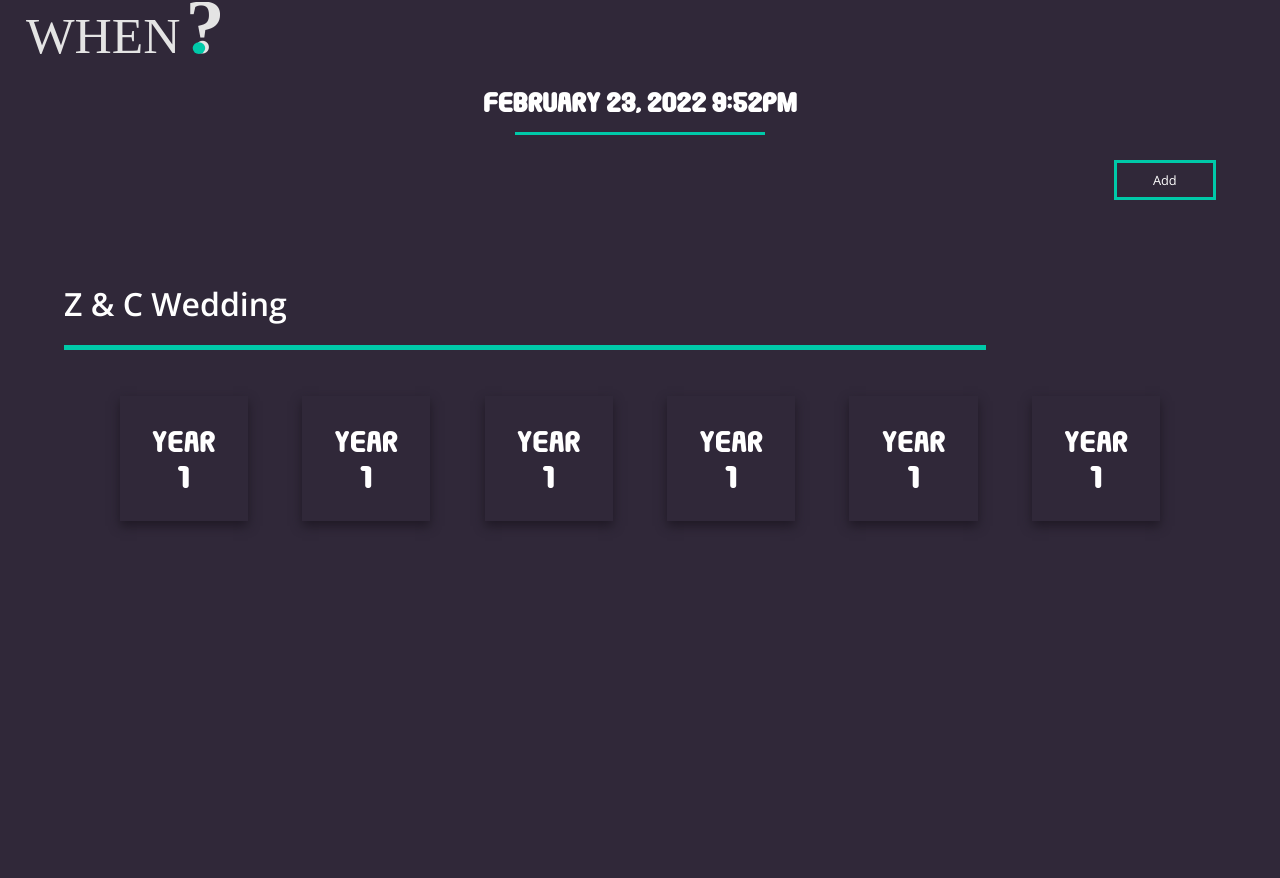
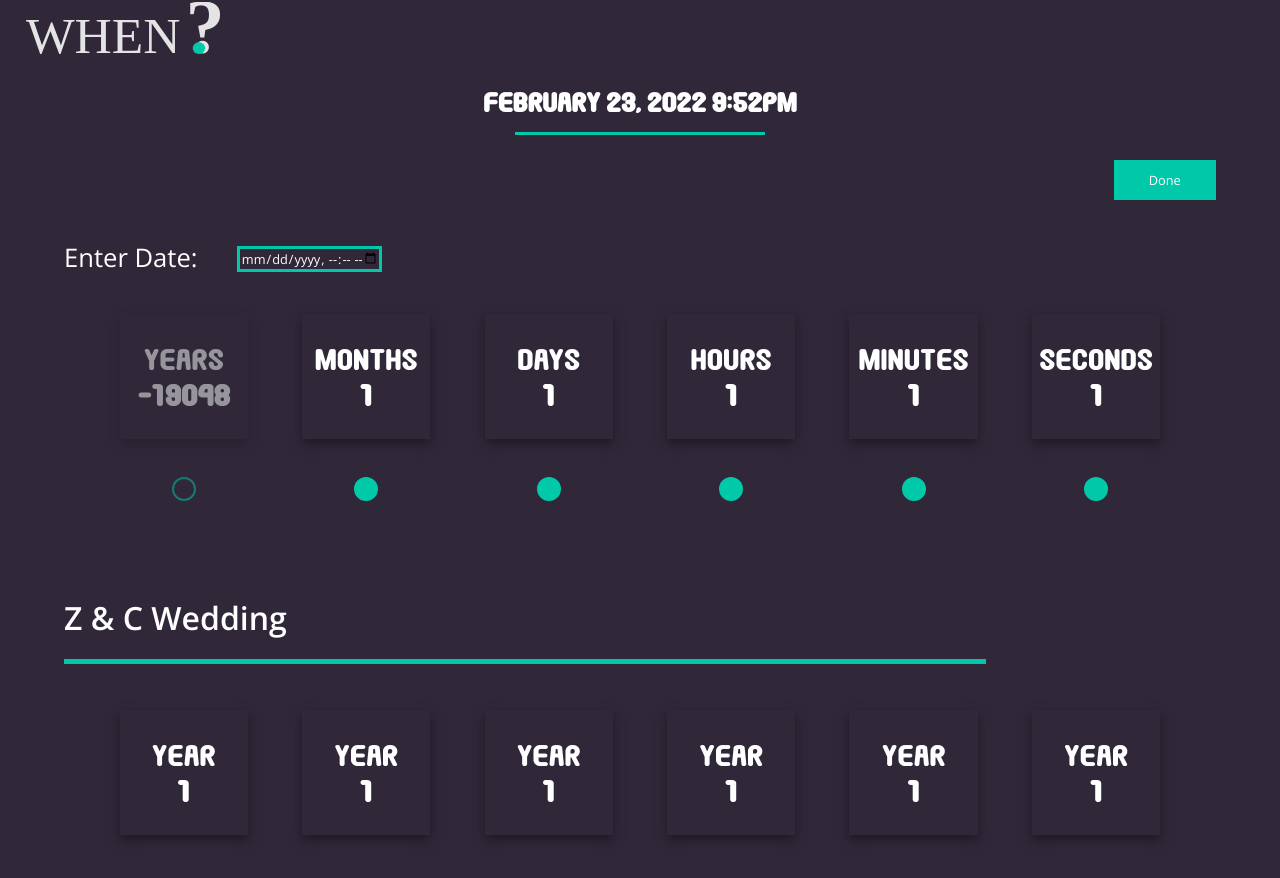
Before and after one commit to z-sanchez/when, a React (Create React App) app in the folder client/: page / in a window 1280 px wide. Both pictures are taken after a click on the button "Add". Shown: the top 878 px of the page. Before the commit the page ends 800 px from the top, so only its background shows below. Built offline with nearby package versions, Linux system fonts and the light colour scheme.

Commit message:
working on countdown function

```diff
--- a/client/src/Assets/Styles/styles.css
+++ b/client/src/Assets/Styles/styles.css
@@ -105,6 +105,24 @@
   width: 100%;
   align-items: flex-start;
 }
+#addCountdown form .countdownBox:hover {
+  opacity: 0.5;
+}
+#addCountdown form .countdownBox:hover .countdownBox__select {
+  background-color: #302839;
+}
+#addCountdown form .countdownBox--off {
+  opacity: 0.5;
+}
+#addCountdown form .countdownBox--off .countdownBox__select {
+  background-color: #302839;
+}
+#addCountdown form .countdownBox--off:hover {
+  opacity: 1;
+}
+#addCountdown form .countdownBox--off:hover .countdownBox__select {
+  background-color: #00C9A9;
+}
 
 #dateEntry {
   display: flex;
@@ -192,11 +210,8 @@
   height: 15px;
   width: 15px;
   border: 2px solid #00C9A9;
+  background-color: #00C9A9;
   border-radius: 50%;
-}
-
-.countdownBox__select:hover {
-  background-color: #00C9A9;
 }
 
 #countdownFlex {
--- a/client/src/Assets/Styles/styles.sass
+++ b/client/src/Assets/Styles/styles.sass
@@ -92,7 +92,6 @@ $accent-green: #00C9A9
 
   .addButton--hover:hover
     background-color: $background
-
   #display
     display: none
     width: 90%
@@ -100,6 +99,18 @@ $accent-green: #00C9A9
     @include centerAligned(column)
     width: 100%
     align-items: flex-start
+    .countdownBox:hover
+      opacity: .5
+      .countdownBox__select
+        background-color: $background
+    .countdownBox--off
+      opacity: .5
+      .countdownBox__select
+        background-color: $background
+    .countdownBox--off:hover
+      opacity: 1
+      .countdownBox__select
+        background-color: $accent-green
 
 
 #dateEntry
@@ -173,10 +184,9 @@ $accent-green: #00C9A9
   height: 15px
   width: 15px
   border: 2px solid $accent-green
+  background-color: $accent-green
   border-radius: 50%
 
-.countdownBox__select:hover
-  background-color: $accent-green
 
 
 
--- a/client/src/Components/AddCountdown.js
+++ b/client/src/Components/AddCountdown.js
@@ -1,4 +1,5 @@
 import React, {useState, useEffect} from "react";
+import CountdownBox from "./CountdownBox";
 
 function AddCountdown() {
 
@@ -13,20 +14,20 @@ function AddCountdown() {
         const form = document.getElementById('display');
         const button = document.getElementById('addButton');
 
-        if (form.style.display === 'none') {
+        if (form.style.display === '') {
             form.style.display = 'block';
-            button.value ="Done";
+            button.value = "Done";
             button.classList.add('addButton--hover');
         }
         else {
-            form.style.display = 'none';
+            form.style.display = '';
             button.style.backgroundColor = "";
             button.value = "Add";
         }
     }
 
     function updateDate() {
-        let date = new Date();
+        let date = document.getElementById('enterDate').value;
         setDate(date);
     }
 
@@ -41,13 +42,7 @@ function AddCountdown() {
                     <input type="datetime-local" name="date_entry" id="enterDate" onChange={updateDate}/>
                 </div>
                 <div className="countdownBoxFlex">
-                    <div className="countdownBox">
-                        <div className="countdownBox__count">
-                            <p>Years</p>
-                            <h1>1</h1>
-                        </div>
-                        <div className="countdownBox__select"/>
-                    </div>
+                    <CountdownBox select={true} time={"year"} date={date}/>
                     <div className="countdownBox">
                         <div className="countdownBox__count">
                             <p>Months</p>
--- /dev/null
+++ b/client/src/Components/CountdownBox.js
@@ -0,0 +1,64 @@
+import React from "react";
+
+class CountdownBox extends React.Component {
+
+    constructor(props) {
+        super(props);
+        this.state = {
+            on: false,
+            value: 0,
+        };
+    }
+
+    componentDidMount() {
+        this.count = setInterval(() => {
+            let now = new Date().getTime();
+
+            let then = new Date().setTime(this.props.date);
+
+            let countdown = then - now;
+
+            console.log("calculaton   " + then + " " + now);
+            console.log("read from input  =  " + this.props.date )
+
+            let result = Math.floor(countdown/(1000 * 60 * 60 * 24));
+
+            this.setState({
+                value: result,
+            })
+            }
+        , 1000);
+    }
+
+    componentWillUnmount() {
+        clearInterval(this.count);
+    }
+
+    toggleState = () => {
+        this.setState({
+            on: !this.state.on,
+        });
+    }
+
+
+    renderSelect() {
+        if (this.props.select) return (<div className="countdownBox__select"/>);
+    }
+
+    render() {
+        let shading = "countdownBox";
+        if (!this.state.on) shading = "countdownBox countdownBox--off";
+
+        return (
+            <div className={shading} onClick={this.toggleState}>
+                <div className="countdownBox__count">
+                    <p>Years</p>
+                    <h1>{this.state.value}</h1>
+                </div>
+                {this.renderSelect()}
+            </div>
+        );
+    };
+}
+
+export default CountdownBox;
```
Also changed, not shown: 1 other file (tests, documents, lock files or other folders).
